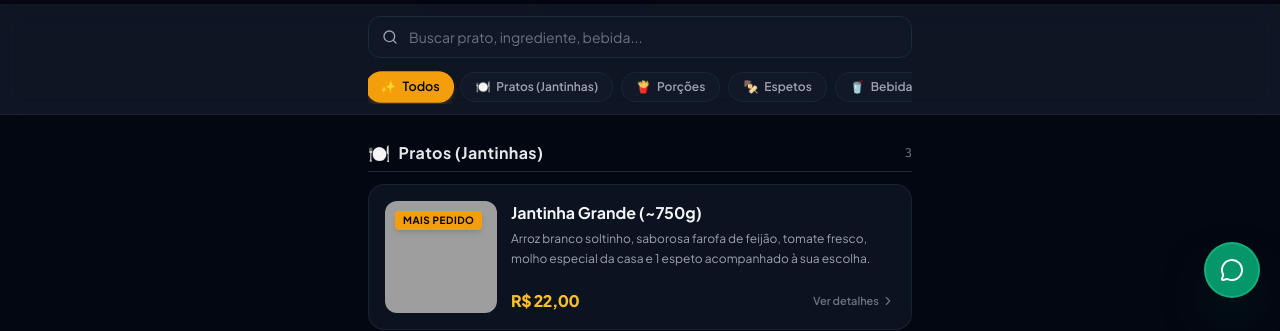
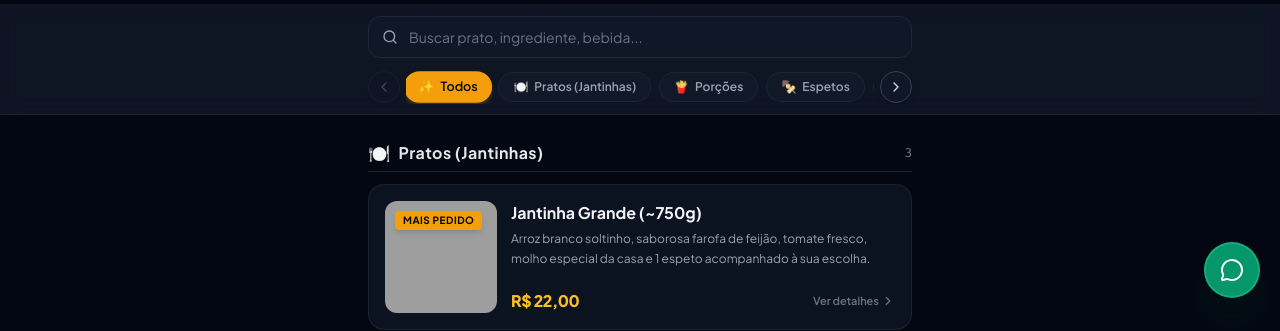
Before and after one commit to nadsonmelgaco/cardapio-digital, a plain HTML site: page index.html in a window 1280 px wide. Shown: the part 478-809 px from the top of the page. Drawn offline with nearby package versions, Linux system fonts and the light colour scheme; grey boxes are pictures that could not be loaded; a web font is replaced by a local one.

Commit message:
Adicionar setas laterais e rolagem suave de categorias para versao PC

```diff
--- a/app.js
+++ b/app.js
@@ -107,6 +107,47 @@ function renderCategories() {
     btn.onclick = () => selectCategory(cat.id);
     bar.appendChild(btn);
   });
+
+  setTimeout(updateCategoryNavButtons, 50);
+}
+
+// Navegação horizontal de categorias por setas (versão PC / Desktop)
+function scrollCategories(distance) {
+  const bar = document.getElementById('category-bar');
+  if (bar) {
+    bar.scrollBy({ left: distance, behavior: 'smooth' });
+    setTimeout(updateCategoryNavButtons, 300);
+  }
+}
+
+// Atualiza visibilidade e estado das setas de categorias
+function updateCategoryNavButtons() {
+  const bar = document.getElementById('category-bar');
+  const prevBtn = document.getElementById('btn-category-prev');
+  const nextBtn = document.getElementById('btn-category-next');
+  if (!bar || !prevBtn || !nextBtn) return;
+
+  const hasOverflow = bar.scrollWidth > bar.clientWidth + 4;
+  if (!hasOverflow) {
+    prevBtn.style.display = 'none';
+    nextBtn.style.display = 'none';
+    return;
+  } else {
+    // Em telas md+ volta a exibir conforme estilos
+    prevBtn.style.display = '';
+    nextBtn.style.display = '';
+  }
+
+  const atStart = bar.scrollLeft <= 5;
+  const atEnd = bar.scrollLeft + bar.clientWidth >= bar.scrollWidth - 5;
+
+  prevBtn.disabled = atStart;
+  prevBtn.style.opacity = atStart ? '0.25' : '1';
+  prevBtn.style.cursor = atStart ? 'default' : 'pointer';
+
+  nextBtn.disabled = atEnd;
+  nextBtn.style.opacity = atEnd ? '0.25' : '1';
+  nextBtn.style.cursor = atEnd ? 'default' : 'pointer';
 }
 
 function getCategoryBtnClass(isActive) {
@@ -223,7 +264,7 @@ function renderItemCard(item) {
   `;
 }
 
-// Configura os listeners de busca
+// Configura os listeners de busca e navegação
 function setupEventListeners() {
   const searchInput = document.getElementById('search-input');
   const clearBtn = document.getElementById('clear-search');
@@ -242,6 +283,22 @@ function setupEventListeners() {
     }
     renderMenuItems();
   });
+
+  // Listener para rolagem de categorias e rodinha do mouse no PC
+  const categoryBar = document.getElementById('category-bar');
+  if (categoryBar) {
+    categoryBar.addEventListener('scroll', updateCategoryNavButtons, { passive: true });
+
+    // Suporte para rolar categorias horizontalmente com a rodinha do mouse no PC
+    categoryBar.addEventListener('wheel', (e) => {
+      if (e.deltaY !== 0) {
+        e.preventDefault();
+        categoryBar.scrollLeft += e.deltaY;
+      }
+    }, { passive: false });
+  }
+
+  window.addEventListener('resize', updateCategoryNavButtons);
 }
 
 function clearSearch() {
--- a/index.html
+++ b/index.html
@@ -150,8 +150,33 @@
         </button>
       </div>
 
-      <!-- Barra Horizontal de Categorias (Scrollable) -->
-      <nav id="category-bar" class="flex gap-2 overflow-x-auto no-scrollbar py-0.5" aria-label="Categorias"></nav>
+      <!-- Barra Horizontal de Categorias com setas de navegação (PC / Desktop) -->
+      <div class="relative flex items-center">
+        <!-- Seta Esquerda (PC) -->
+        <button
+          id="btn-category-prev"
+          type="button"
+          aria-label="Rolar categorias para a esquerda"
+          onclick="scrollCategories(-220)"
+          class="hidden md:flex items-center justify-center flex-shrink-0 mr-1.5 w-8 h-8 rounded-full bg-gray-900/95 border border-gray-700 hover:border-amber-500 text-gray-300 hover:text-amber-400 shadow-md backdrop-blur transition-all cursor-pointer"
+        >
+          <i data-lucide="chevron-left" class="w-4 h-4"></i>
+        </button>
+
+        <!-- Barra Horizontal de Categorias (Scrollable) -->
+        <nav id="category-bar" class="flex gap-2 overflow-x-auto no-scrollbar py-0.5 scroll-smooth flex-1" aria-label="Categorias"></nav>
+
+        <!-- Seta Direita (PC) -->
+        <button
+          id="btn-category-next"
+          type="button"
+          aria-label="Rolar categorias para a direita"
+          onclick="scrollCategories(220)"
+          class="hidden md:flex items-center justify-center flex-shrink-0 ml-1.5 w-8 h-8 rounded-full bg-gray-900/95 border border-gray-700 hover:border-amber-500 text-gray-300 hover:text-amber-400 shadow-md backdrop-blur transition-all cursor-pointer"
+        >
+          <i data-lucide="chevron-right" class="w-4 h-4"></i>
+        </button>
+      </div>
     </div>
   </div>
 
```
